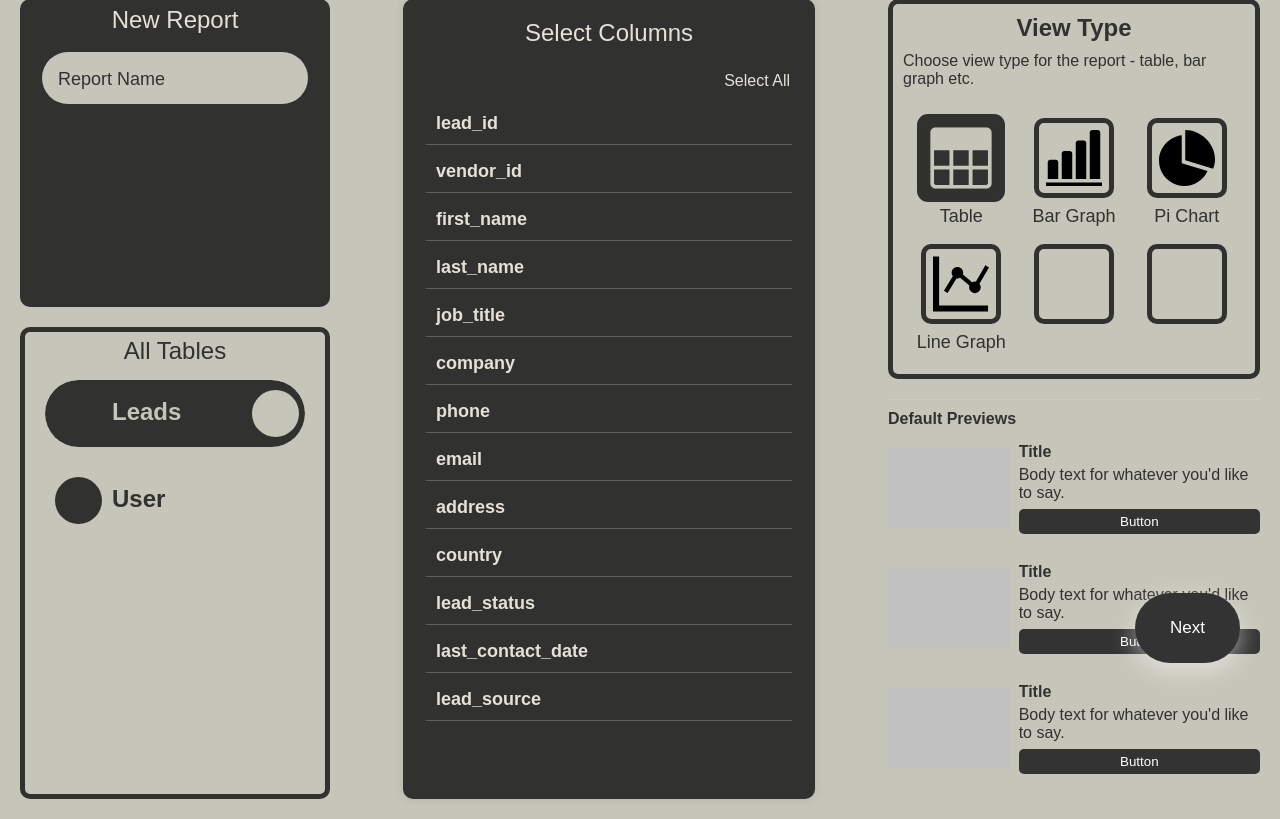
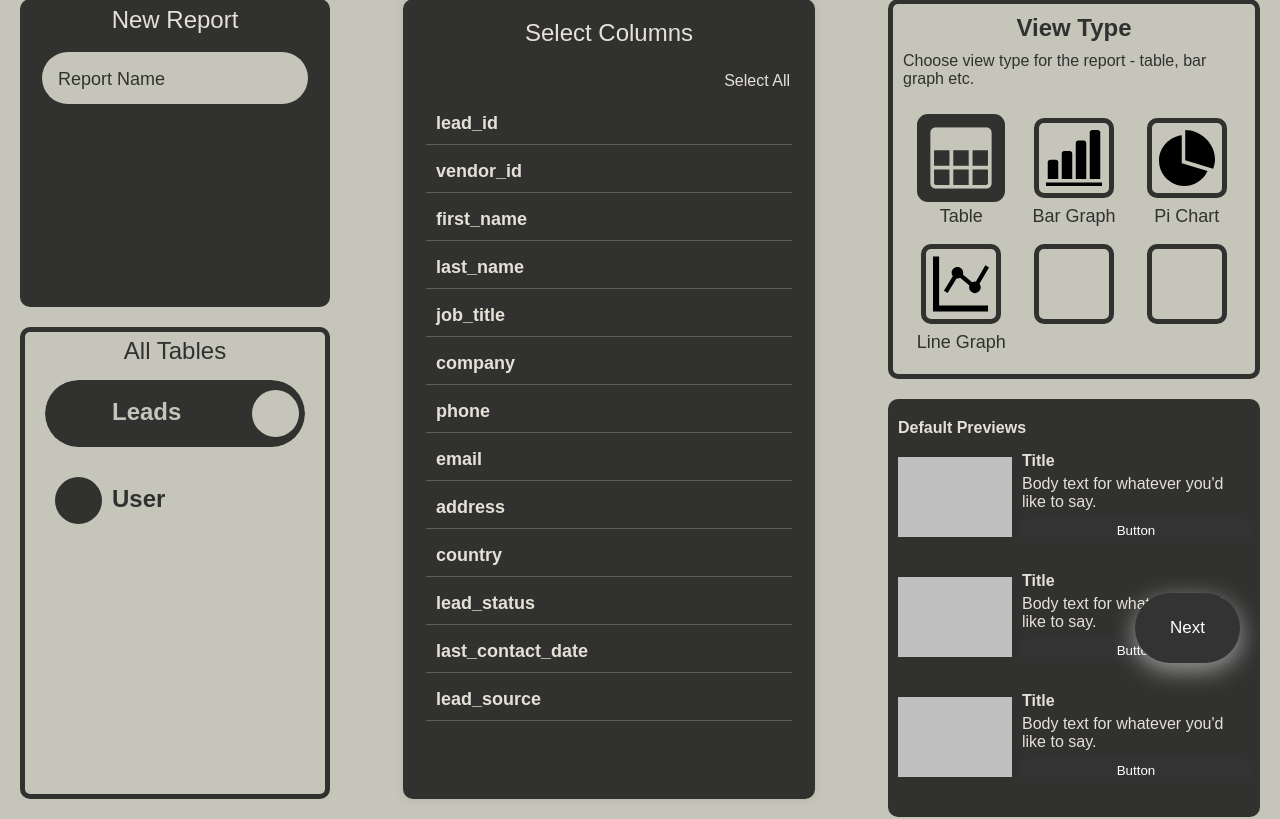
Before and after one commit to Ritvik2205/reports-dashboard, a Flask app: page /dashboard in a window 1280 px wide. Shown: the part 82-901 px from the top of the page. Run offline with Flask 3, Linux system fonts and the light colour scheme; data that the repository does not hold is empty; some libraries are stand-ins or nearby versions; some web fonts are replaced.

Commit message:
fixing minor previews css

```diff
--- a/website/static/styles.css
+++ b/website/static/styles.css
@@ -344,7 +344,6 @@ body {
     background-color: transparent;
     box-shadow: none;
     padding: 0;
-    color: var(--secondary-color);
 }
 
 .view-type {
@@ -354,6 +353,7 @@ body {
     padding: 10px;
     border: 5px solid var(--secondary-color);
     border-radius: 10px;
+    color: var(--secondary-color);
 }
 
 .view-title {
@@ -429,10 +429,15 @@ body {
 
 .previews {
     margin-top: 20px;
+    background-color: var(--secondary-color);
+    padding: 10px;
+    border-radius: 10px;
+    display: flex;
+    flex-direction: column;
+    flex-grow: 1;
 }
 
 .preview {
-    border-top: 1px solid #cccccc;
     padding-top: 10px;
 }
 
```
